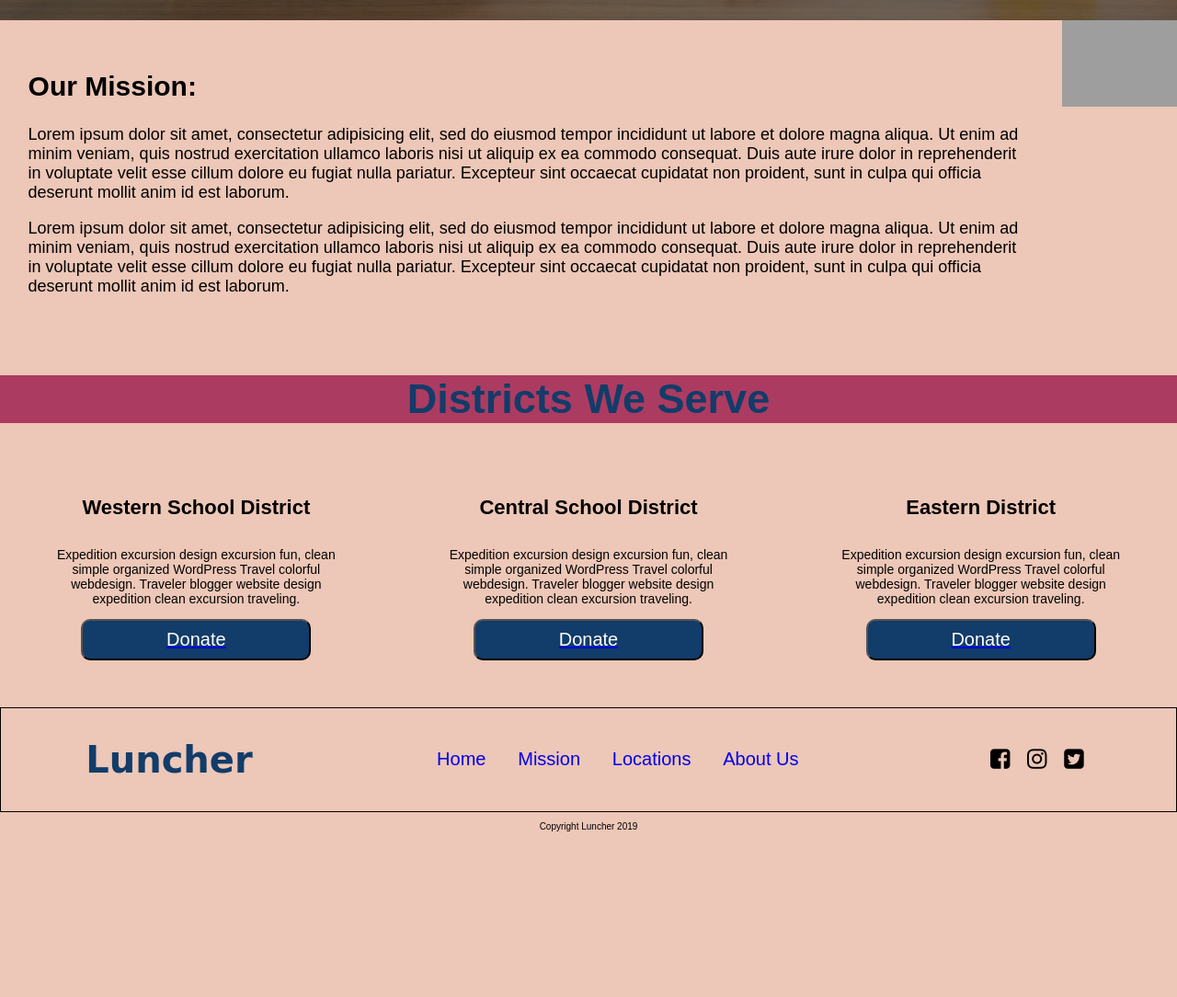
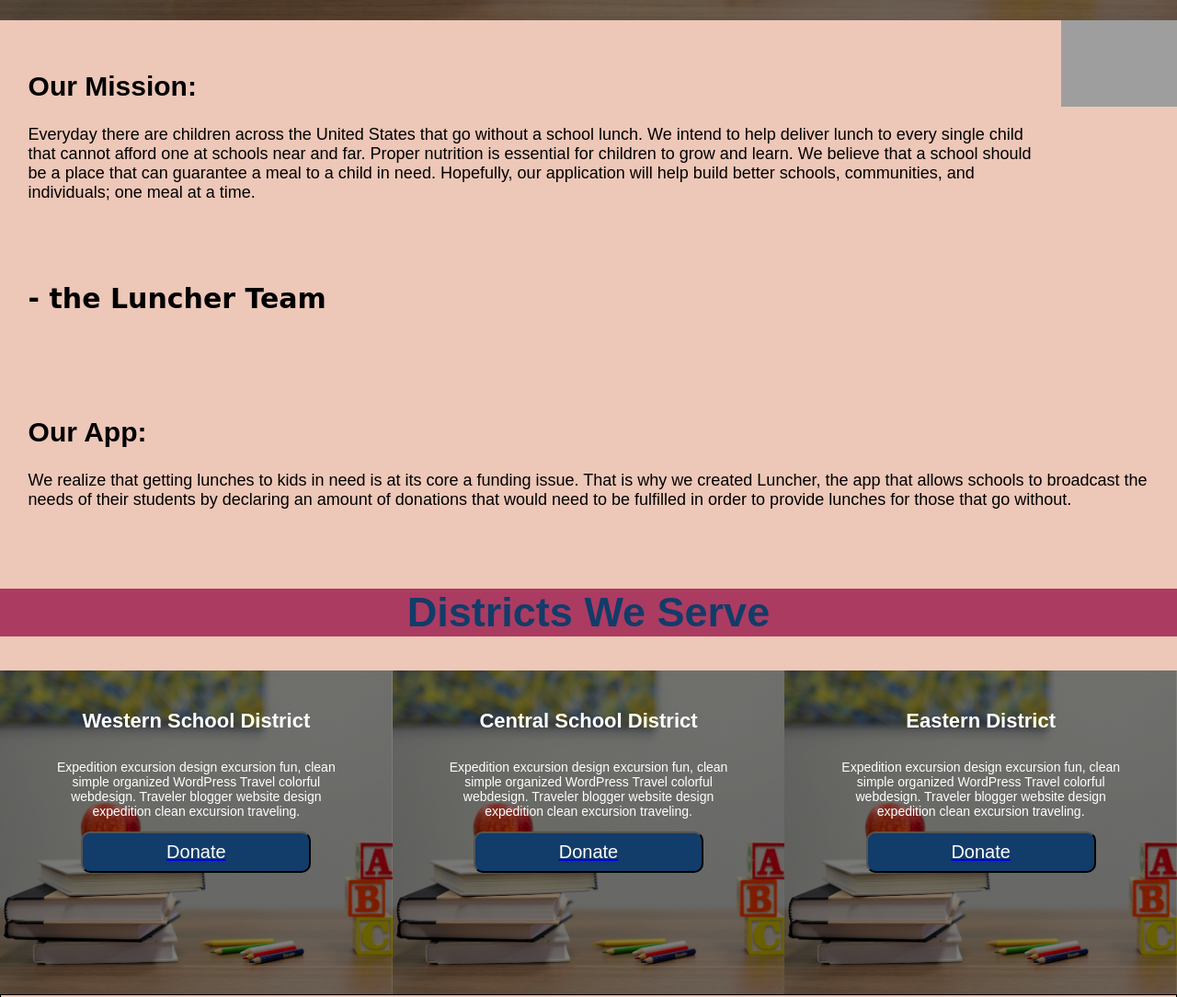
Before and after one commit to BW-Luncher/marketing, a plain HTML site: page index.html in a window 1280 px wide. Shown: the part 880-1964 px from the top of the page at 92% size. Before the commit the page ends 1794 px from the top, so only its background shows below. Drawn offline with Linux system fonts and the light colour scheme; grey boxes are pictures that could not be loaded; a web font is replaced by a local one.

Commit message:
added to homepage

```diff
--- a/index.html
+++ b/index.html
@@ -7,9 +7,9 @@
     <link href="css/index.css" rel="stylesheet" />
     <link
       rel="stylesheet"
-  href="https://cdnjs.cloudflare.com/ajax/libs/font-awesome/4.7.0/css/font-awesome.min.css">
+      href="https://cdnjs.cloudflare.com/ajax/libs/font-awesome/4.7.0/css/font-awesome.min.css"
+    />
     <title>Luncher</title>
-
   </head>
 
   <body>
@@ -31,45 +31,58 @@
         <i class="fa fab fa-instagram"></i>
         <i class="fa fab fa-twitter-square"></i>
       </div>
-
-
     </header>
-
-
 
     <div id="home" class="home-container">
       <section class="hero">
         <div class="inner-hero">
           <h1>Welcome to Luncher</h1>
           <h2>A service that provides school lunches to children in need.</h2>
-          <a href="https://luncher.shanejeremich.now.sh/" target="_blank" class="button">Donate Now</a>
+          <a
+            href="https://luncher.shanejeremich.now.sh/"
+            target="_blank"
+            class="button"
+            >Donate Now</a
+          >
         </div>
       </section>
 
       <section class="mission-statement">
-        <div id= "mission" class="textBox">
+        <div id="mission" class="textBox">
           <h1>Our Mission:</h1>
           <p>
-            Lorem ipsum dolor sit amet, consectetur adipisicing elit, sed do
-            eiusmod tempor incididunt ut labore et dolore magna aliqua. Ut enim
-            ad minim veniam, quis nostrud exercitation ullamco laboris nisi ut
-            aliquip ex ea commodo consequat. Duis aute irure dolor in
-            reprehenderit in voluptate velit esse cillum dolore eu fugiat nulla
-            pariatur. Excepteur sint occaecat cupidatat non proident, sunt in
-            culpa qui officia deserunt mollit anim id est laborum.
+            Everyday there are children across the United States that go without
+            a school lunch. We intend to help deliver lunch to every single
+            child that cannot afford one at schools near and far. Proper
+            nutrition is essential for children to grow and learn. We believe
+            that a school should be a place that can guarantee a meal to a child
+            in need. Hopefully, our application will help build better schools,
+            communities, and individuals; one meal at a time.
           </p>
-          <p>
-            Lorem ipsum dolor sit amet, consectetur adipisicing elit, sed do
-            eiusmod tempor incididunt ut labore et dolore magna aliqua. Ut enim
-            ad minim veniam, quis nostrud exercitation ullamco laboris nisi ut
-            aliquip ex ea commodo consequat. Duis aute irure dolor in
-            reprehenderit in voluptate velit esse cillum dolore eu fugiat nulla
-            pariatur. Excepteur sint occaecat cupidatat non proident, sunt in
-            culpa qui officia deserunt mollit anim id est laborum.
-          </p>
+          <br>
+          <br>
+          <br>
+          <br>
+          <h2 class="sig">- the Luncher Team</h2>
         </div>
         <div class="missionPic">
           <img src="images/missionPhoto.jpg" alt="kid eating" />
+        </div>
+      </section>
+
+      <section class="app-statement">
+        <!-- <div class="missionPic">
+    <img class="appPic" src="images/coding.jpg" alt="coding" />
+  </div> -->
+        <div id="app" class="textBox">
+          <h1>Our App:</h1>
+          <p>
+            We realize that getting lunches to kids in need is at its core a
+            funding issue. That is why we created Luncher, the app that allows
+            schools to broadcast the needs of their students by declaring an
+            amount of donations that would need to be fulfilled in order to
+            provide lunches for those that go without.
+          </p>
         </div>
       </section>
 
@@ -86,7 +99,9 @@
             expedition clean excursion traveling.
           </p>
           <div class="homeButton">
-          <a href="https://luncher.shanejeremich.now.sh/" target="_blank"><button class="btn">Donate</button></a>
+            <a href="https://luncher.shanejeremich.now.sh/" target="_blank"
+              ><button class="btn">Donate</button></a
+            >
           </div>
         </div>
 
@@ -98,7 +113,9 @@
             expedition clean excursion traveling.
           </p>
           <div class="homeButton">
-          <a href="https://luncher.shanejeremich.now.sh/" target="_blank"><button class="btn">Donate</button></a>
+            <a href="https://luncher.shanejeremich.now.sh/" target="_blank"
+              ><button class="btn">Donate</button></a
+            >
           </div>
         </div>
 
@@ -110,12 +127,12 @@
             expedition clean excursion traveling.
           </p>
           <div class="homeButton">
-          <a href="https://luncher.shanejeremich.now.sh/" target="_blank"><button class="btn">Donate</button></a>
+            <a href="https://luncher.shanejeremich.now.sh/" target="_blank"
+              ><button class="btn">Donate</button></a
+            >
           </div>
         </div>
       </section>
-
-
     </div>
 
     <section id="bottomTwo" class="header">
@@ -136,10 +153,7 @@
         <i class="fa fab fa-instagram"></i>
         <i class="fa fab fa-twitter-square"></i>
       </div>
-
-
     </section>
-
 
     <footer class="footer">
       <p>Copyright Luncher 2019</p>
--- a/less/homepage.less
+++ b/less/homepage.less
@@ -140,3 +140,64 @@ div.homeButton{
   justify-content: center;
   align-items: center;
 }
+
+
+  .district {
+    width: 100vw;
+    height: 36vh;
+
+    /* Flexbox stuff */
+    // display: flex;
+    // justify-content: center;
+    // align-items: center;
+
+    /* Text styles */
+    text-align: center;
+    color: white; /* ADD THIS LINE */
+
+    /* Background styles */
+    background-image: url("../images/luncher.jpg");
+    background-image: linear-gradient(rgba(0, 0, 0, 0.5), rgba(0, 0, 0, 0.5)),
+      url("../images/luncher.jpg");
+    background-size: cover;
+    background-position: center center;
+    background-repeat: no-repeat;
+    background-attachment: fixed;
+}
+
+
+.app-statement{
+  display: flex;
+  justify-content: space-around;
+  @media @mobile{
+    flex-direction: column;
+  }
+  @media @tablet{
+    flex-direction: column;
+
+
+  }
+
+
+  img {
+    max-width: 100%;
+    height: auto;
+
+  }
+  .textBox{
+    margin:2%;
+    padding: 5px;
+    h1{
+      font-size: 3rem;
+    }
+    p{
+      font-size: 1.8rem;
+    }
+  }
+
+}
+
+.sig{
+  font-family:@logoFont;
+  font-size: 3rem;
+}
```
Also changed, not shown: css/index.css, 1 other file. Lines whose indentation alone changed are shown as unchanged.
